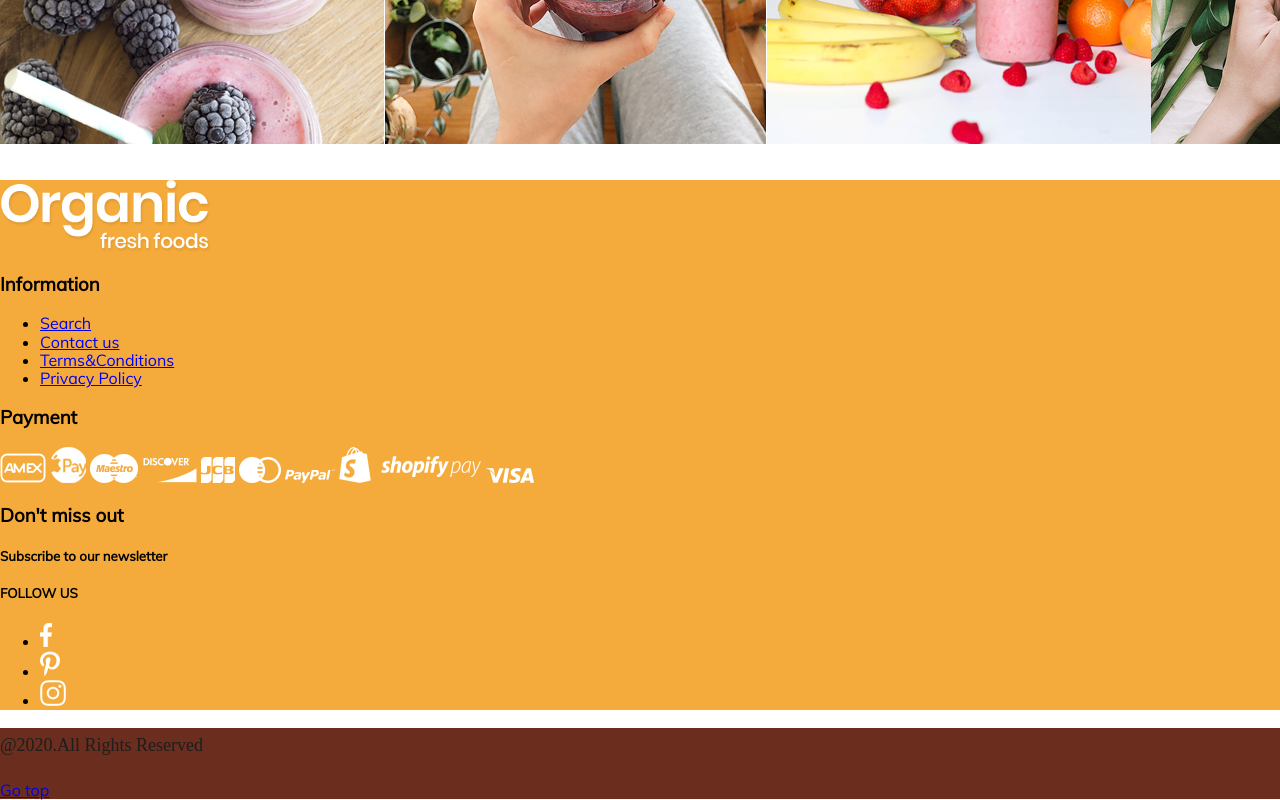
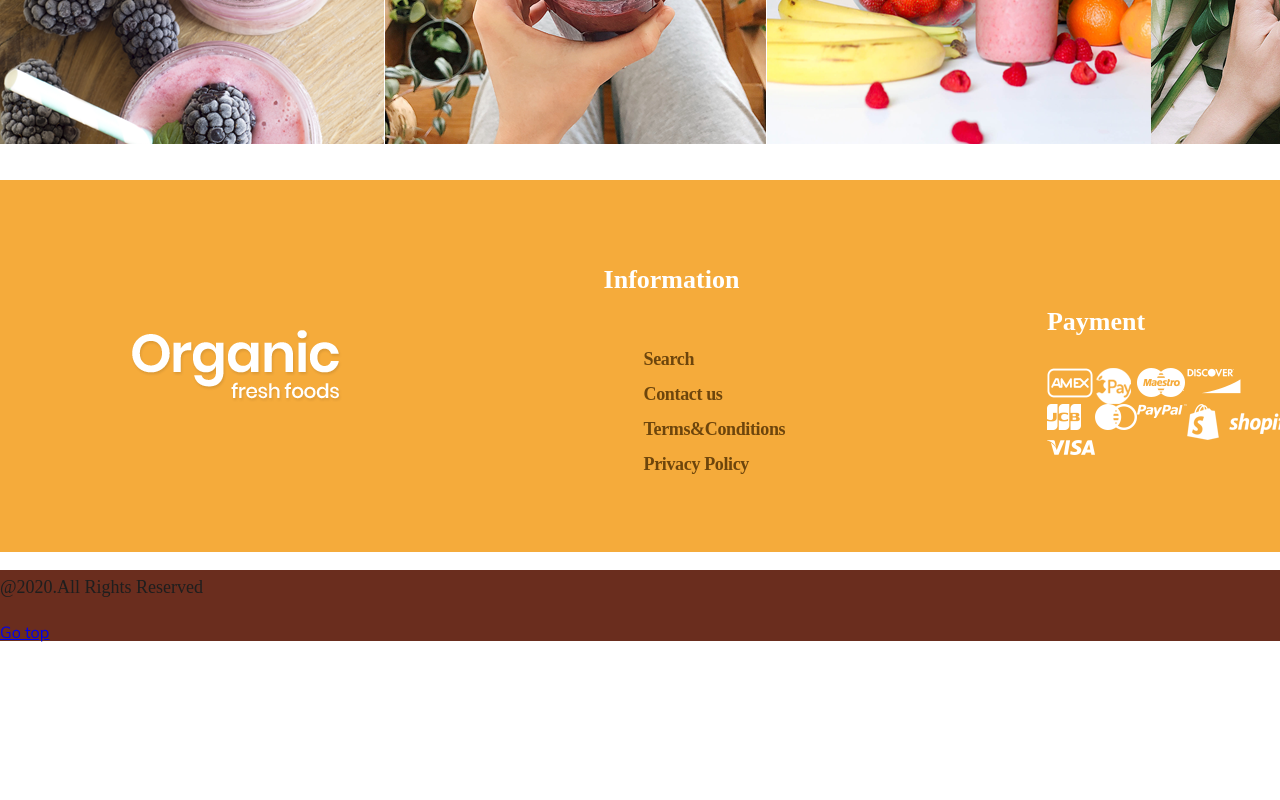
Before and after one commit to EvgeNem/box, a plain HTML site: page index.html in a window 1280 px wide. Shown: the part 6072-6872 px from the top of the page. After the commit the page ends 6714 px from the top, so only its background shows below. Drawn offline with Linux system fonts and the light colour scheme.

Commit message:
footer 1half

```diff
--- a/index.css
+++ b/index.css
@@ -459,32 +459,63 @@ body {
 }
 .footer {
 }
+.footer__top {
+    width: 1920px;
+    height: 372px;
+    background-color: #f5ab3b;
+    display: flex;
+    flex-direction: row;
+    justify-content: space-around;
+}
 .footer__logo {
+    display: flex;
+    justify-content: center;
+    align-items: center;
 }
 .logo {
 }
 .logo_img {
 }
-.footer__top {
-    background-color: #f5ab3b;
-}
 .footer__column {
+    display: flex;
+    flex-direction: column;
+    justify-content: center;
+    align-items: flex-start;
 }
 .footer__title {
+    font-family: Muli;
+    font-size: 26px;
+    line-height: 40px;
+    font-weight: 800;
+    color: #ffffff;
 }
 .footer__information {
+
 }
 .information {
 }
 .information__list {
+    list-style: none;
 }
 .information__link {
+    font-family: Muli;
+    font-size: 18px;
+    line-height: 35px;
+    font-weight: 700;
+    letter-spacing: -0.02em;
+    color: #6d450c;
+    text-decoration: none;
 }
 .footer__payment {
+    display: grid;
+    grid-template-rows: auto auto 1fr auto;
+    grid-template-columns: auto auto auto auto;
+
 }
 .payment {
 }
 .payment__img {
+
 }
 .footer__miss {
 }
@@ -503,3 +534,10 @@ body {
 }
 .bot__btn {
 }
+h5 {
+    font-family: Muli;
+    font-size: 17px;
+    line-height: 35px;
+    font-weight: 700;
+    color: #6d450c;
+}
--- a/index.html
+++ b/index.html
@@ -249,7 +249,7 @@
                     </ul>
                 </div>
             </div>
-
+            <div class="footer__column">
                 <h3 class="footer__title">Payment</h3>
                 <div class="footer__payment payment">
                     <img class="payment__img" src="img/amex_3358.png" alt="Amex">
@@ -262,7 +262,8 @@
                     <img class="payment__img" src="img/shopify_pay_3366.png" alt="Shopify Pay">
                     <img class="payment__img" src="img/visa_3367.png" alt="Visa">
                 </div>
-
+            </div>
+            <div class="footer__column">
                 <h3 class="footer__title">Don't miss out</h3>
                 <div class="footer__miss miss">
                     <h5>Subscribe to our newsletter</h5>
@@ -286,7 +287,7 @@
                     </ul>
                 </div>
             </div>
-
+        </div>
         <div class="footer__bot bot">
             <p class="bot__text text">@2020.All Rights Reserved</p>
             <a class="bot__btn" href="#header">Go top</a>
```
Lines whose indentation alone changed are shown as unchanged.
